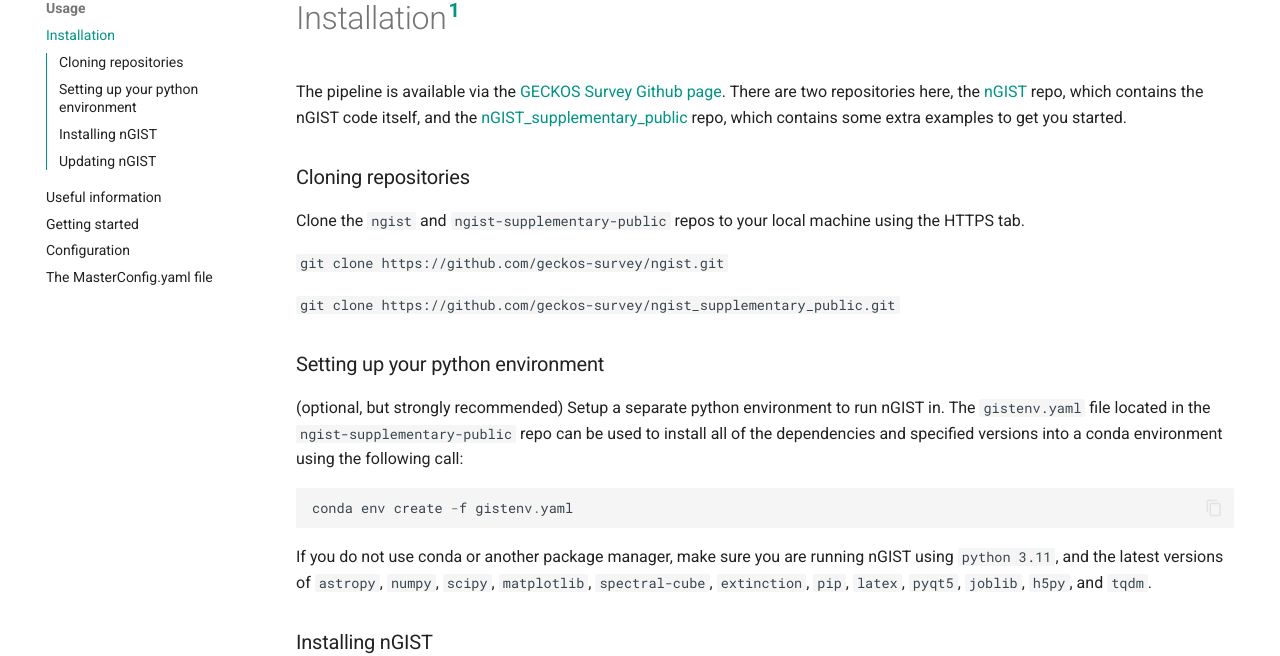
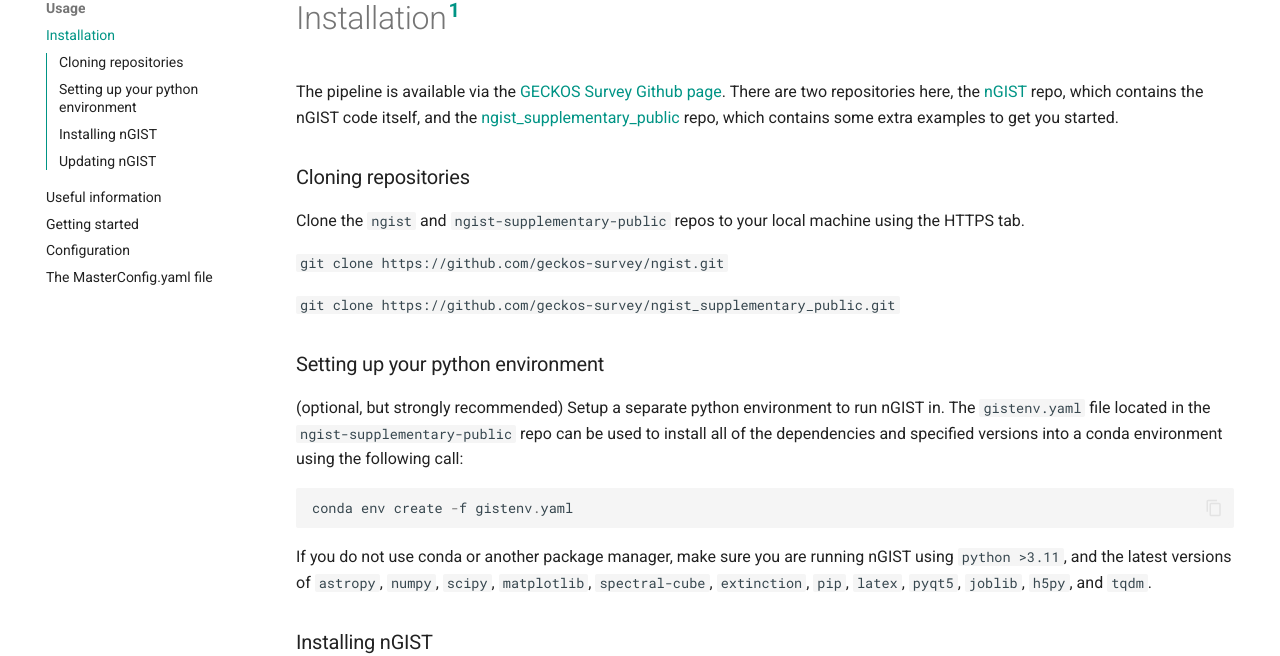
Before and after one commit to geckos-survey/gist-documentation, an MkDocs documentation site: the page built from docs/usage/installation.md, in a window 1280 px wide and 900 px high. Shown: the part 151-807 px from the top of the window. Built offline with MkDocs 1.6.1 and Material for MkDocs 9.7.7, drawn with Linux system fonts in a browser that asks for light colours; emoji names are drawn with the system emoji font.

````diff
--- a/docs/usage/installation.md
+++ b/docs/usage/installation.md
@@ -1,7 +1,7 @@
 # Installation[^1]
 [^1]: Installation has been tested using OSX and Linux. Windows OS is not currently supported.
 
-The pipeline is available via the [GECKOS Survey Github page](https://github.com/geckos-survey). There are two repositories here, the [nGIST](https://github.com/geckos-survey/nGIST) repo, which contains the nGIST code itself, and the [nGIST_supplementary_public](https://github.com/geckos-survey/ngist-supplementary-public) repo, which contains some extra examples to get you started.
+The pipeline is available via the [GECKOS Survey Github page](https://github.com/geckos-survey). There are two repositories here, the [nGIST](https://github.com/geckos-survey/nGIST) repo, which contains the nGIST code itself, and the [ngist_supplementary_public](https://github.com/geckos-survey/ngist-supplementary-public) repo, which contains some extra examples to get you started.
 
 ### Cloning repositories
 Clone the `ngist` and `ngist-supplementary-public` repos to your local machine using the HTTPS tab.
@@ -18,7 +18,7 @@ Setup a separate python environment to run nGIST in. The `gistenv.yaml` file loc
 conda env create -f gistenv.yaml
 ```
 
-If you do not use conda or another package manager, make sure you are running nGIST using `python 3.11`, and the latest versions of `astropy`, `numpy`, `scipy`, `matplotlib`, `spectral-cube`, `extinction`, `pip`, `latex`, `pyqt5`, `joblib`, `h5py`, and `tqdm`.
+If you do not use conda or another package manager, make sure you are running nGIST using `python >3.11`, and the latest versions of `astropy`, `numpy`, `scipy`, `matplotlib`, `spectral-cube`, `extinction`, `pip`, `latex`, `pyqt5`, `joblib`, `h5py`, and `tqdm`.
 
 ### Installing nGIST
 In your new python environment navigate to the ngist/ folder and run
````
